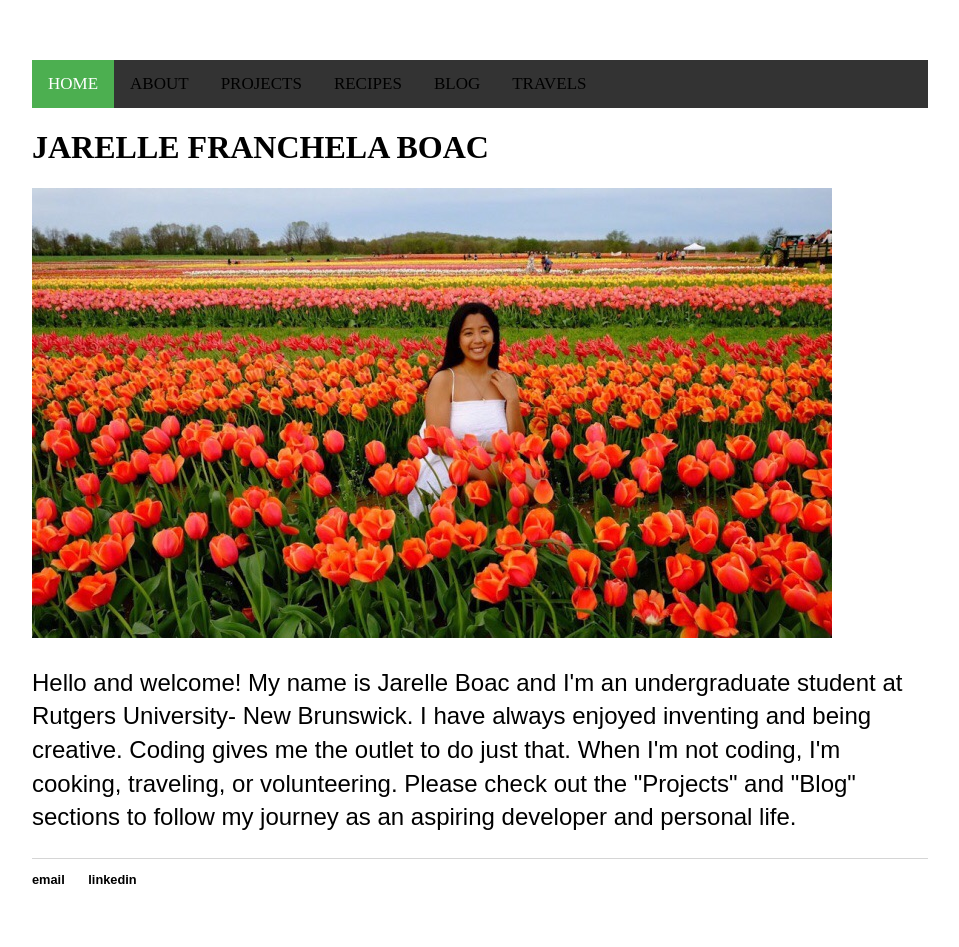
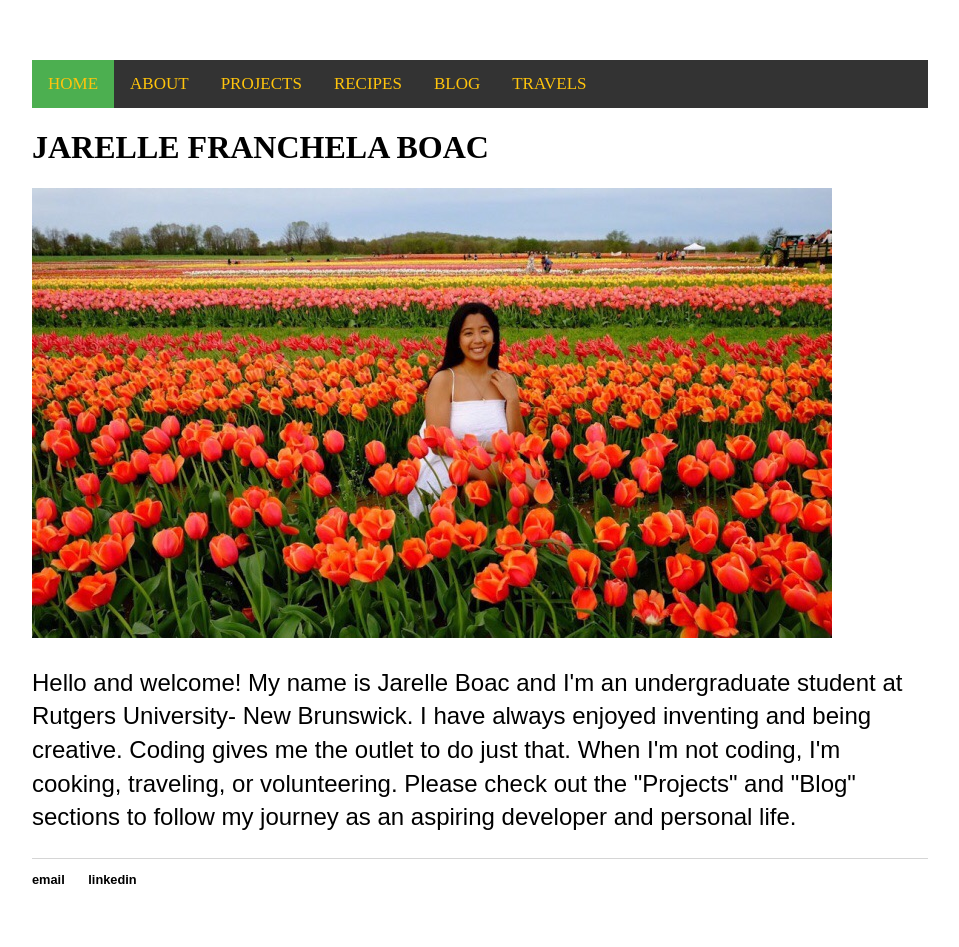
Before and after one commit to jarelle22/jarelleboac.github.io, a Jekyll site: the page built from index.html, in a window 1280 px wide. Shown: the whole page, without its empty margins (160-1119 px from the left). Built offline with Jekyll 4.4.1, drawn with Linux system fonts in a browser that asks for light colours.

Commit message:
Update main.css
try changing to yellow

```diff
--- a/css/main.css
+++ b/css/main.css
@@ -29,7 +29,7 @@ a:hover {
 /* Style the links inside the navigation bar */
 .topnav a {
   float: left;
-  color: #ffdd017;
+  color: #ffc40c;
   text-align: center;
   padding: 14px 16px;
   text-decoration: none;
@@ -39,13 +39,13 @@ a:hover {
 /* Change the color of links on hover */
 .topnav a:hover {
   background-color: #ddd;
-  color: #ffdd017;
+  color: #ffc40c;
 }
 
 /* Add a color to the active/current link */
 .topnav a.active {
   background-color: #4CAF50;
-  color: white;
+  color: #ffc40c;
 }
 
 /*h1 {
```
